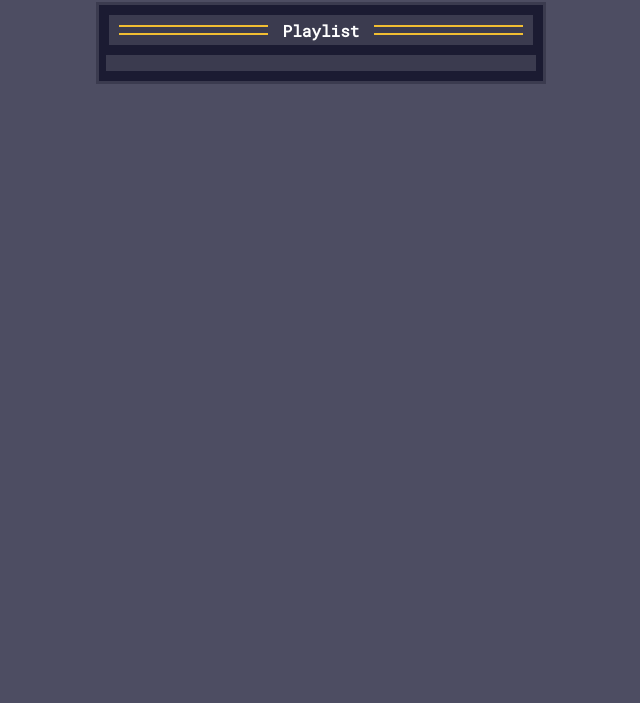
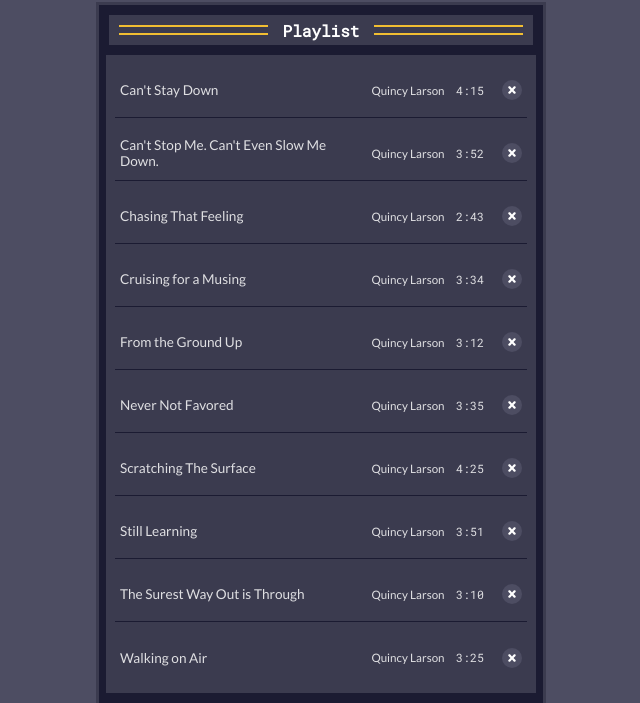
Before and after one commit to colayts/portt1, a plain HTML site: page musicplayer.html in a window 1280 px wide. Shown: the part 273-976 px from the top of the page, without its empty margins (319-959 px from the left). Before the commit the page ends 800 px from the top, so only its background shows below. Drawn offline with Linux system fonts and the light colour scheme.

Commit message:
Update musicplayer.html

```diff
--- a/musicplayer.html
+++ b/musicplayer.html
@@ -115,6 +115,6 @@
         <ul id="playlist-songs"></ul>
       </div>
     </div>
-    <script src="script.js"></script>
+    <script src="musicplayer.js"></script>
   </body>
 </html>
```
